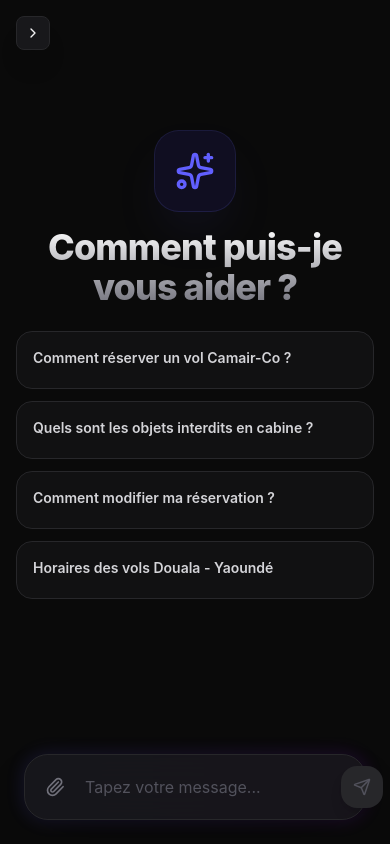
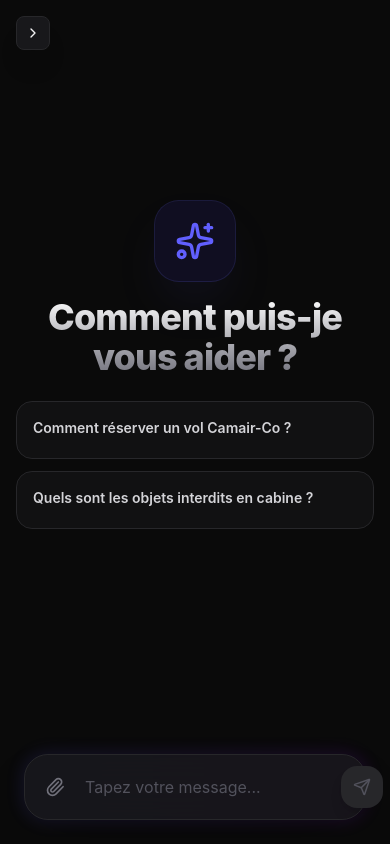
Before and after one commit to Emmanuel-Nyouma/RAG-test-bot, a React (Vite) app: page / in a window 390 px wide. Built offline with nearby package versions, Linux system fonts and the light colour scheme.

Commit message:
feat: reduce suggestions to 2 and confirm responsive behavior

```diff
--- a/src/App.jsx
+++ b/src/App.jsx
@@ -277,9 +277,7 @@ export default function ChatApp() {
               <div className="grid grid-cols-1 md:grid-cols-2 gap-3 w-full max-w-xl">
                 {[
                   "Comment réserver un vol Camair-Co ?",
-                  "Quels sont les objets interdits en cabine ?",
-                  "Comment modifier ma réservation ?",
-                  "Horaires des vols Douala - Yaoundé"
+                  "Quels sont les objets interdits en cabine ?"
                 ].map((hint, i) => (
                   <button
                     key={i}
```
